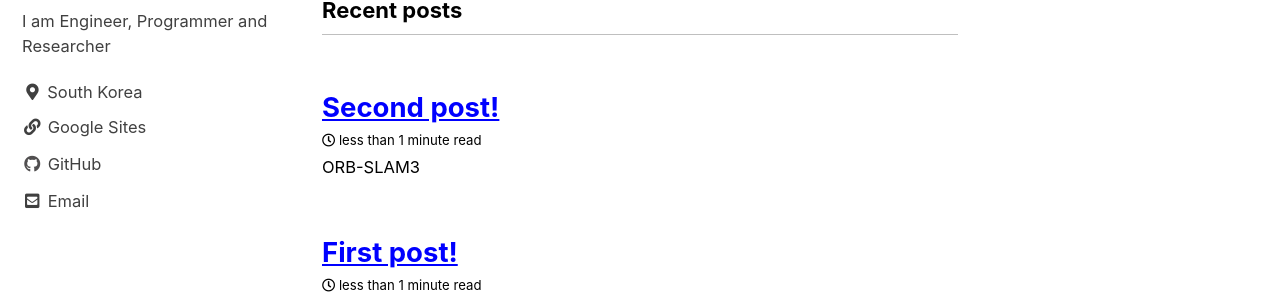
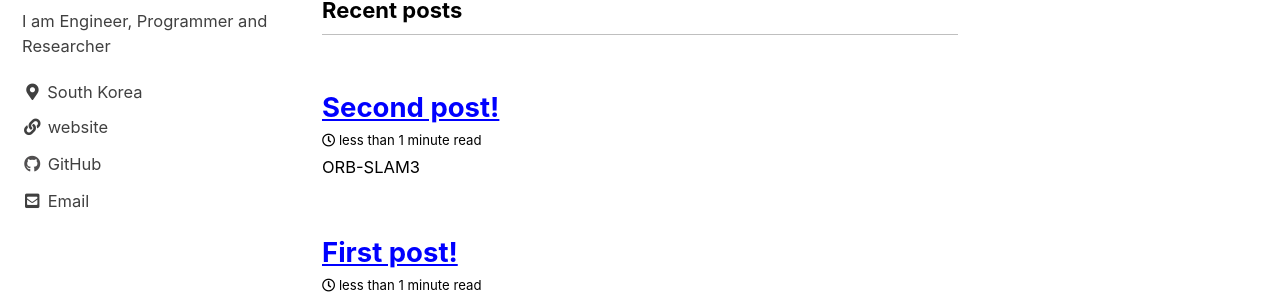
Before and after one commit to chanho-code/chanho-code.github.io, a Jekyll site: the page built from index.html, in a window 1280 px wide. Shown: the part 145-448 px from the top of the page. Built offline with Jekyll 4.4.1, drawn with Linux system fonts in a browser that asks for light colours; cached includes are drawn as plain includes; the list of posts is cut into pages by our own code.

Commit message:
Update _config.yml

```diff
--- a/_config.yml
+++ b/_config.yml
@@ -102,7 +102,7 @@ author:
     - label: "Email"
       icon: "fas fa-fw fa-envelope-square"
       # url: "pch8793@gmail.com"
-    - label: "Google Sites"
+    - label: "website"
       icon: "fas fa-fw fa-link"
       url: "https://sites.google.com/site/chanhopro/"
     - label: "Twitter"
```
